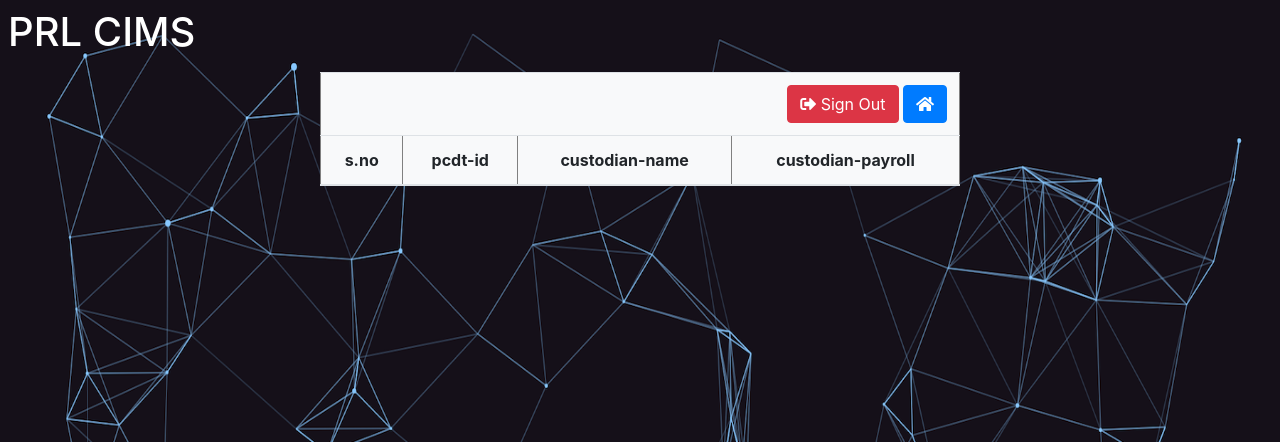
After one commit to Dishendramishra/CIMS, a Flask app: page /reports in a window 1280 px wide. The commit adds this page. Shown: the top 442 px of the page. Run offline with Flask 2, Linux system fonts and the light colour scheme; the visitor is signed in with stand-in values (Sample User, id 1); data that the repository does not hold is empty; some libraries are stand-ins or nearby versions.

Commit message:
added reports list view

```diff
--- a/python-server/app.py
+++ b/python-server/app.py
@@ -171,10 +171,25 @@ def logout():
     logout_user()
     return redirect(url_for('login'))
 
+@app.route('/reports',methods=["GET","POST"])
+@login_required
+def reports():
+
+    col_names = ["s.no","pcdt-id", "custodian-name", "custodian-payroll"]
+
+    result = list(mycoll.find(
+        {"deo":current_user.username},
+        {"_id":0, "pcdt-id":1, "custodian-name":1, "custodian-payroll":1}
+    ))
+    pprint(result)
+    return render_template("reports.html", records=result, colnames=col_names)
 
 @app.route('/view_data',methods=["GET","POST"])
 @login_required
 def view_data():
+
+    pcdt_id = request.args.get("pcdt_id")
+
     cpu_list         = sorted(list(mydb['cpu'].distinct("brand")))
     ram_list         = sorted(list(mydb['ram'].distinct("brand")))
     motherboard_list = sorted(list(mydb['motherboard'].distinct("brand")))
@@ -199,7 +214,8 @@ def view_data():
                         mouse_list = mouse_list,
                         keyboard_list =  keyboard_list,
                         speakers_list =  speakers_list,
-                        webcam_list =  webcam_list
+                        webcam_list =  webcam_list,
+                        pcdt_id=pcdt_id
                         )
 
 @app.route('/search_data',methods=["POST"])
--- a/python-server/templates/form.html
+++ b/python-server/templates/form.html
@@ -64,7 +64,7 @@
                 <h3><span class="text-primary"><i class="fa fa-user" aria-hidden="true"></i> {{ current_user.username[0]|upper}}{{ current_user.username[1:]}}</span></h3>
             </td>
             <td align="right" colspan="3">
-                <button class="btn btn-info" onclick="location.href = '/view_data';""><i class="far fa-eye"></i> View Report</button>
+                <button class="btn btn-info" onclick="location.href = '/reports';""><i class="far fa-eye"></i> View Report</button>
                 <button class="btn btn-primary" onclick="location.href = '/change_password';""><i class="fas fa-key"></i> Change Password</button>
                 <button class="btn btn-danger" onclick="signout()"><i class="fas fa-sign-out-alt"></i> Sign Out</button>
             </td>
--- /dev/null
+++ b/python-server/templates/reports.html
@@ -0,0 +1,68 @@
+<!DOCTYPE html>
+<head>
+    <meta charset="UTF-8">
+    <meta name="viewport" content="width=device-width, initial-scale=1.0">
+    <title>PRL CIMS</title>
+
+    <link rel="stylesheet" href="static/styles/bootstrap.css" id="bootstrap-css"/>
+    <link rel="stylesheet" href="static/styles/fontawesome/all.min.css"/>
+    <link rel="stylesheet" href="static/styles/fontawesome/fontawesome.min.css"/>
+    <script src="static/js/jquery-3.6.0.min.js"></script>
+    <script src="static/js/bootstrap.min.js"></script>
+
+
+    <script>
+        function logout() {
+            window.location.replace('/logout');
+        }
+    </script>
+    <style>
+        body{
+            background-image: url("static/img/background.png");
+            background-repeat: no-repeat;
+            background-attachment: fixed;
+            background-size: 100% 100%;
+        }
+    </style>
+</head>
+
+<body>
+    <h1 class="text-white p-2">PRL CIMS</h1>
+    <div id="main_div" class="d-flex justify-content-center">
+        <table border="1" class="table table-hover bg-light w-50 rounded">
+            <thead>
+                <tr>
+                    <td align="right" colspan="4">
+                        <button class="btn btn-danger" onclick="signout()"><i class="fas fa-sign-out-alt"></i> Sign Out</button>
+                        <button class="btn btn-primary" onclick="location.href = '/';"><i class="fas fa-home"></i></button>
+                    </td>
+                </tr>
+                <tr>
+                    {% for col in colnames %}
+                    <th style="text-align: center;">{{ col }}</th>
+                    {% endfor %}
+                </tr>
+            </thead>
+            <tbody>
+                {% for record in records%}
+                <tr>
+                    <td>{{loop.index0+1}}</td>
+                    {% for col in colnames[1:] %}
+                        {% if col=="pcdt-id" %}
+                            <td><a href="/view_data?pcdt_id={{ record[col] }}">{{ record[col] }}</a></td>
+                        {% else %}
+                            <td>{{ record[col] }}</td>
+                        {% endif %}
+                    {% endfor %}
+                </tr>
+                {% endfor %}
+            </tbody>
+        </table>
+    </div>
+</body>
+
+<script>
+    $("#submit").addClass("btn btn-success");
+</script>
+
+</html>
--- a/python-server/templates/view_data.html
+++ b/python-server/templates/view_data.html
@@ -73,7 +73,11 @@
 
         <tr>
             <td><label>PCDT-ID</label></td>
-            <td colspan="2"><input id="pcdt-id" class="w-100" type="text" oninput="validatePCDTid(this)""></td>
+            {% if pcdt_id%}
+                <td colspan="2"><input id="pcdt-id" class="w-100" type="text" oninput="validatePCDTid(this)" value={{pcdt_id}}  ></td>
+            {% else %}
+                <td colspan="2"><input id="pcdt-id" class="w-100" type="text" oninput="validatePCDTid(this)"></td>
+            {% endif %}
         </tr>
 
         <tr>
```
Also changed, not shown: python-server/templates/report_pdf.html (line endings or trailing spaces).
